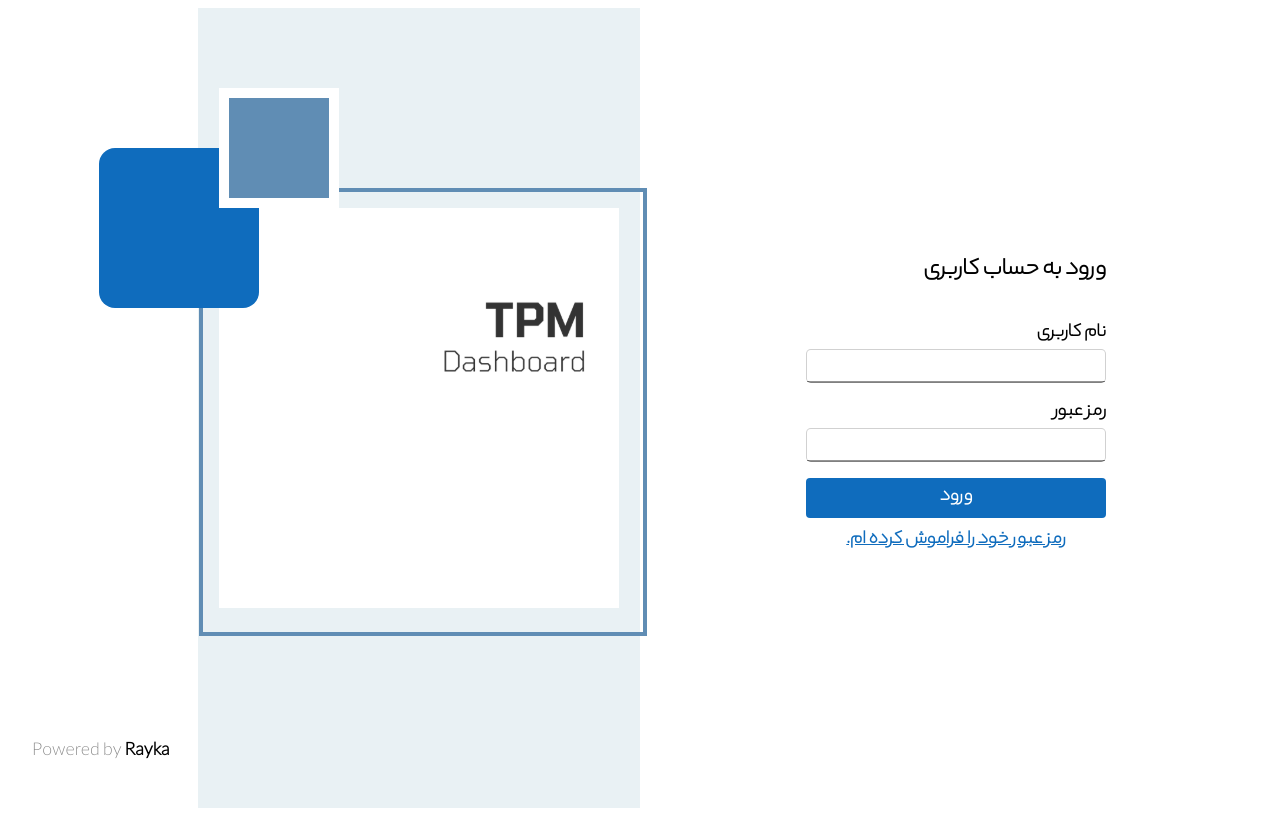
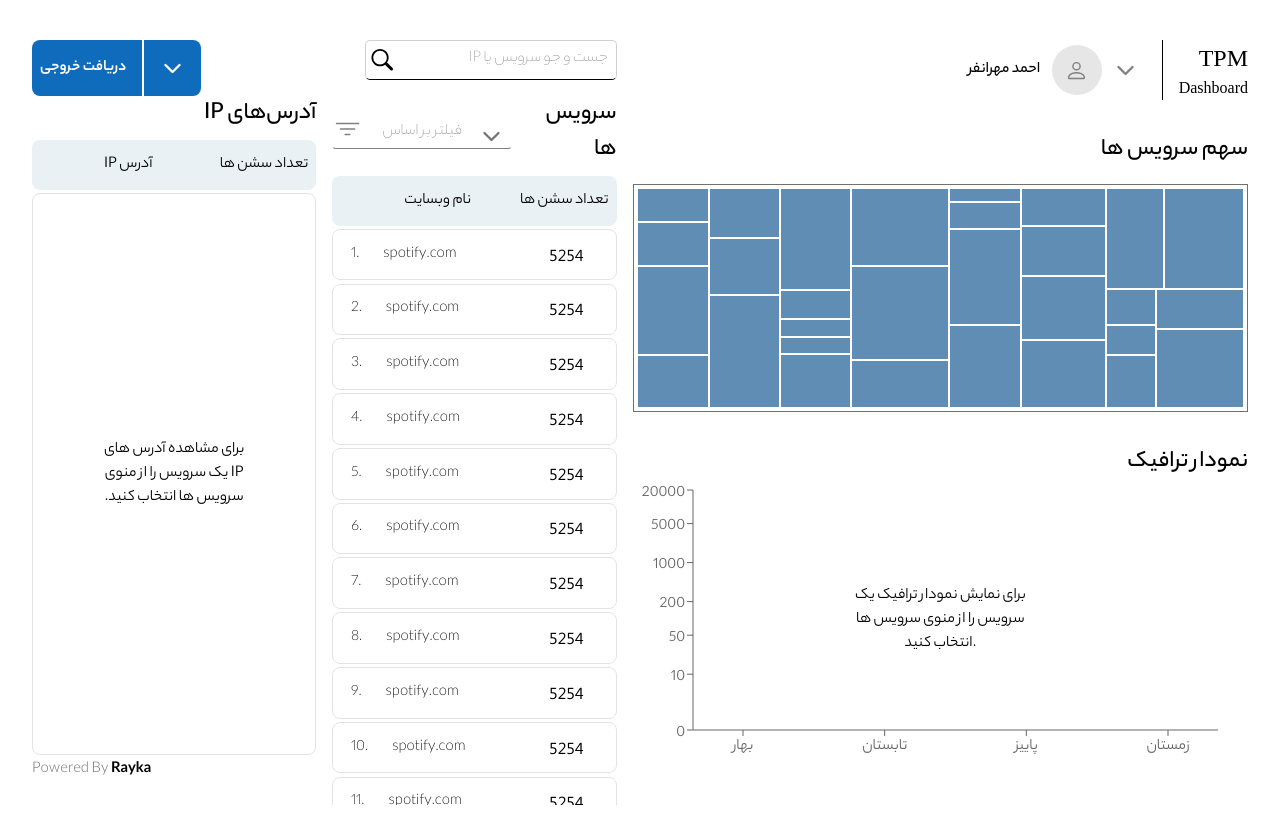
Before and after one commit to mahjs/Rayka-TPM, a React (Vite) app: page / in a window 1280 px wide. Before the commit this address led to /login. Before the commit the page ends 816 px from the top, so only its background shows below. Built offline with nearby package versions, Linux system fonts and the light colour scheme; the HTML template or start-up script is replaced by a standard one; a web font is replaced by a local one.

Commit message:
fix ui issues

```diff
--- a/src/components/dashboard/Search.tsx
+++ b/src/components/dashboard/Search.tsx
@@ -1,4 +1,4 @@
-import { Box, Button } from "@mui/material";
+import { Box, Button, Input } from "@mui/material";
 import { FC } from "react";
 import { GoSearch } from "react-icons/go";
 
@@ -42,8 +42,7 @@ const Search: FC<Props> = ({ handleSubmit, value, onChange }) => {
           }}
         />
       </Button>
-      <Box
-        component="input"
+      <Input
         type="search"
         placeholder="جست و جو سرویس یا IP"
         value={value}
--- a/src/contexts/authContext.tsx
+++ b/src/contexts/authContext.tsx
@@ -19,7 +19,7 @@ const AuthContext = createContext<AuthContextType>({
 });
 
 const AuthProvider: FC<PropsWithChildren> = ({ children }) => {
-  const [isLogin, setIsLogin] = useState<boolean>(false);
+  const [isLogin, setIsLogin] = useState<boolean>(true);
   const login = () => {
     setIsLogin(true);
   };
--- a/src/layout/App.css
+++ b/src/layout/App.css
@@ -93,3 +93,9 @@
   font-weight: 500;
   font-style: normal;
 }
+
+/* Maybe temporary */
+body {
+  max-height: 100vh;
+  overflow: hidden;
+}
--- a/src/pages/Dashboard.tsx
+++ b/src/pages/Dashboard.tsx
@@ -193,7 +193,6 @@ const Dashboard: React.FC = () => {
       sx={{
         padding: "2rem 1.5rem",
         display: "flex",
-        height: "100dvh",
         gap: "1rem",
       }}
     >
@@ -292,7 +291,7 @@ const Dashboard: React.FC = () => {
             display: "flex",
             flexDirection: "column",
             gap: "1rem",
-            height: "40vh",
+            height: "35vh",
           }}
         >
           <Typography
@@ -677,7 +676,6 @@ const Dashboard: React.FC = () => {
               <Box
                 sx={{
                   marginTop: ".5rem",
-                  width: "100%",
                   padding: ".8rem .5rem",
                   background: "#E9F1F4",
                   justifyContent: "space-between",
@@ -699,7 +697,7 @@ const Dashboard: React.FC = () => {
               </Box>
               <Box
                 sx={{
-                  height: "75dvh",
+                  height: "72dvh",
                   overflow: "auto",
                   display: "flex",
                   flexDirection: "column",
@@ -733,7 +731,6 @@ const Dashboard: React.FC = () => {
                         color: selectedServiceIndex === index ? "#fff" : "",
                         transition: "all .2s linear",
                         cursor: "pointer",
-                        width: "100%",
                         padding: ".8rem .5rem",
                         justifyContent: "space-between",
                         display: "flex",
@@ -742,13 +739,15 @@ const Dashboard: React.FC = () => {
                         fontFamily: "SegoeUI",
                       }}
                     >
-                      <Typography fontFamily="SegoeUI">5254</Typography>
+                      <Typography marginRight="1.5rem" fontFamily="SegoeUI">
+                        5254
+                      </Typography>
                       <Typography
-                        // fontFamily="SegoeUI"
                         sx={{
+                          marginLeft: ".6rem",
                           direction: "ltr",
                           display: "flex",
-                          gap: "2rem",
+                          gap: "1.5rem",
                         }}
                       >
                         <span>{index + 1}.</span>
@@ -787,7 +786,6 @@ const Dashboard: React.FC = () => {
               <Box
                 sx={{
                   marginTop: ".5rem",
-                  width: "100%",
                   padding: ".8rem .5rem",
                   background: "#E9F1F4",
                   justifyContent: "space-between",
@@ -832,21 +830,24 @@ const Dashboard: React.FC = () => {
                     .map((address, index) => (
                       <Box
                         sx={{
-                          width: "100%",
                           padding: ".7rem .5rem",
                           justifyContent: "space-between",
                           display: "flex",
                         }}
                       >
-                        <Typography fontFamily="YekanBakh-Regular">
+                        <Typography
+                          marginRight="2rem"
+                          fontFamily="YekanBakh-Regular"
+                        >
                           {address.session}
                         </Typography>
                         <Typography
                           fontFamily="YekanBakh-Regular"
                           sx={{
+                            marginLeft: "1rem",
                             direction: "ltr",
                             display: "flex",
-                            minWidth: "125px",
+                            minWidth: "120px",
                           }}
                         >
                           <span>{index + 1}.</span>
@@ -1012,11 +1013,11 @@ export const CustomTooltipForTreeChart: FC<CustomTooltipForTreeChartProps> = ({
             fontFamily: "YekanBakh-Regular",
           }}
         >
-          <p>نام: {payload[0].payload.name}</p>
-          <p>مقدار: {payload[0].payload.value}</p>
-          <p>
+          <Typography>نام: {payload[0].payload.name}</Typography>
+          <Typography>مقدار: {payload[0].payload.value}</Typography>
+          <Typography>
             سهم: %{((payload[0].payload.value / sumOfData) * 100).toFixed(2)}
-          </p>
+          </Typography>
         </div>
       </div>
     );
```
